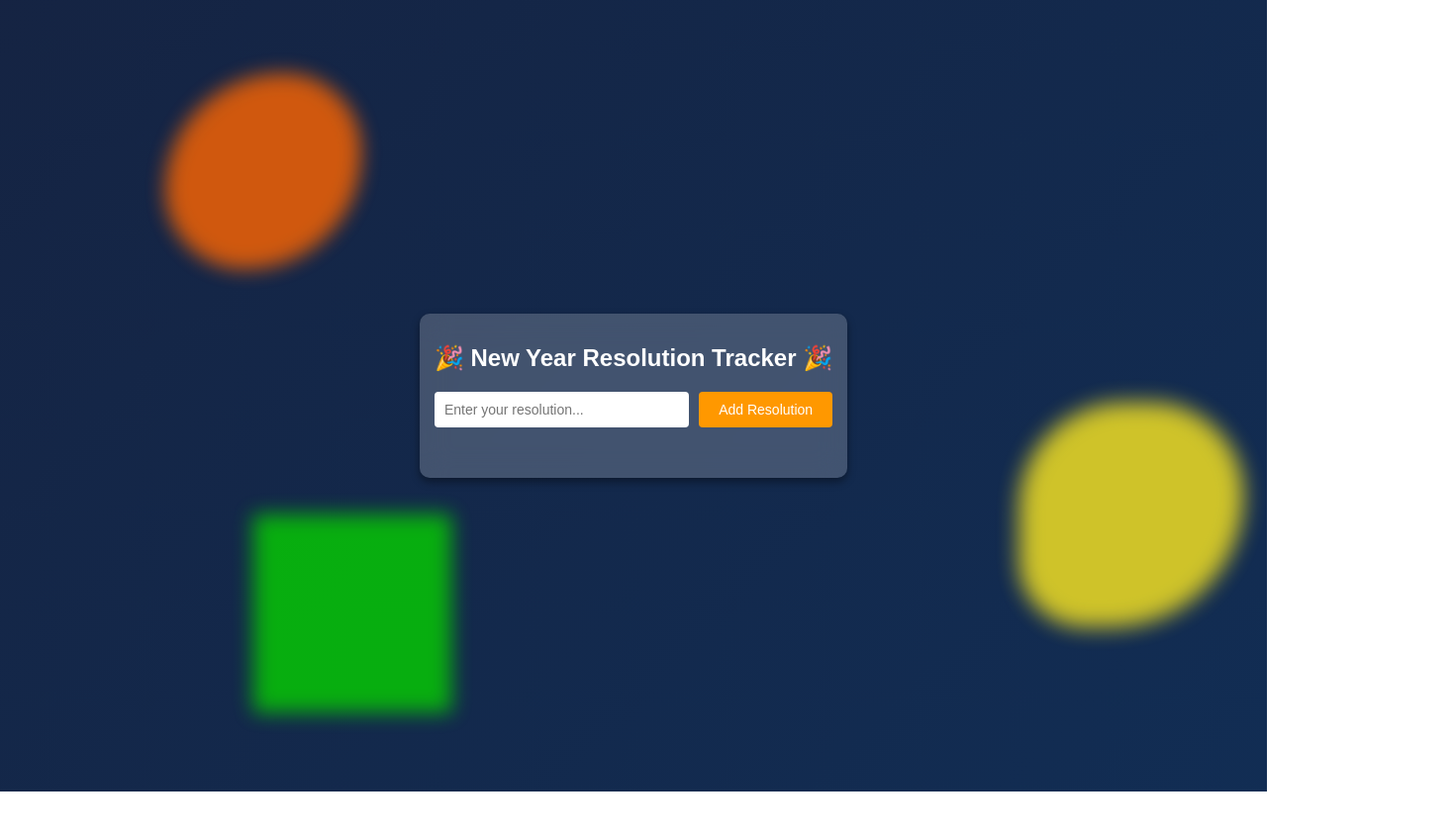
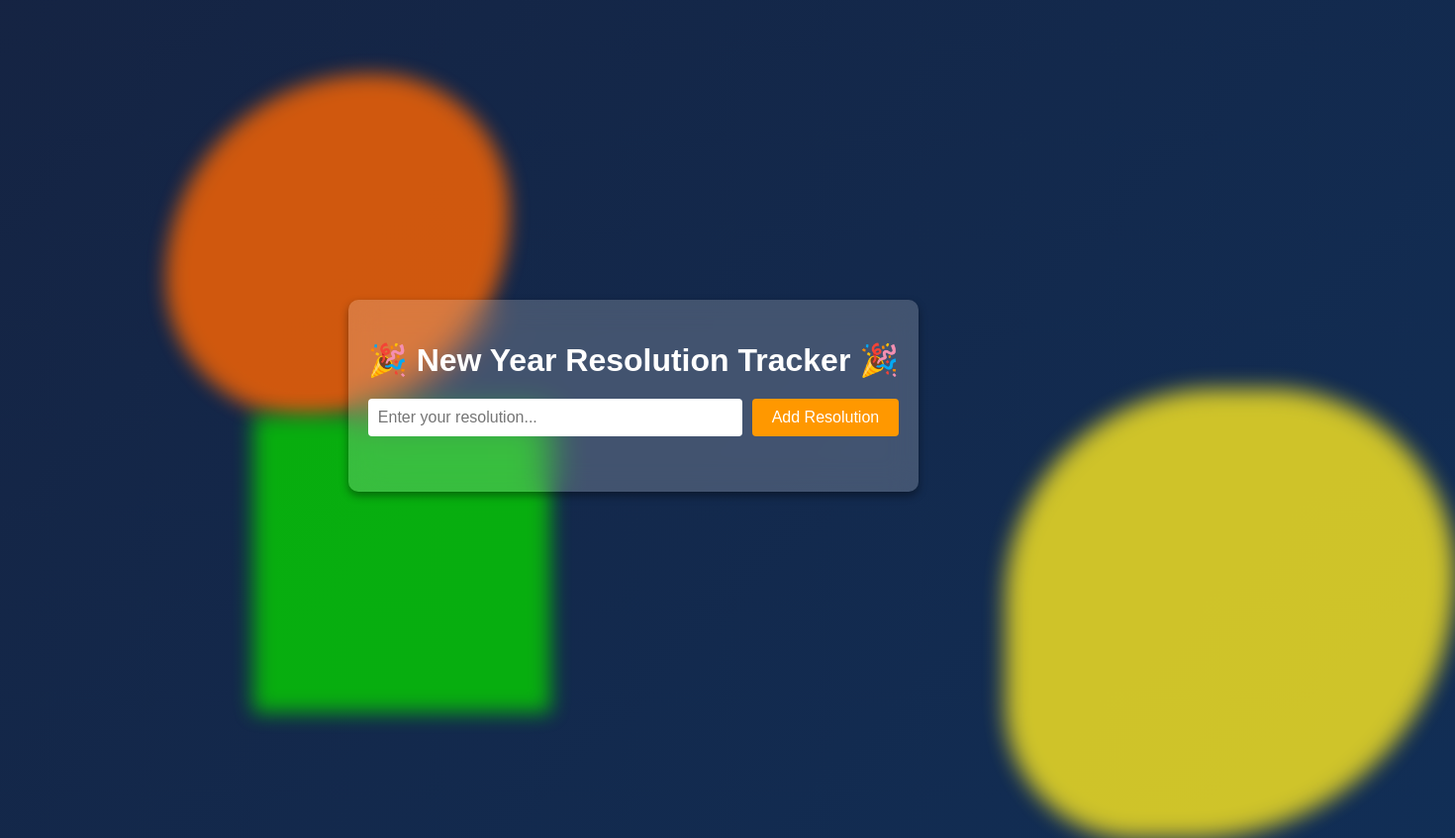
Before and after one commit to CogniSolver/resolution-tracker, a plain HTML site: page index.html in a window 1280 px wide. Shown: the whole page at 99% size, 1470 px wide, since content can reach past the window. Before the commit the page ends 800 px from the top, so only its background shows below. Drawn offline with Linux system fonts and the light colour scheme.

Commit message:
removed unwanted code

```diff
--- a/style.css
+++ b/style.css
@@ -92,6 +92,7 @@ h1 {
 #resolution-form {
     display: flex;
     justify-content: center;
+    gap: 10px;
     margin-bottom: 20px;
 }
 
@@ -101,7 +102,6 @@ h1 {
     font-size: 16px;
     border: none;
     border-radius: 4px;
-    margin-right: 10px;
 }
 
 button {
@@ -243,23 +243,3 @@ li span {
     }
 
 }
-
-@media (min-width: 1200px) {
-    #app {
-        max-width: none;
-        padding: 15px;
-    }
-
-    h1 {
-        font-size: 1.5em;
-    }
-
-    button, #resolution-input {
-        font-size: 14px;
-    }
-
-    .blob:nth-child(1), .blob:nth-child(2), .blob:nth-child(3) {
-        width: 200px;
-        height: 200px;
-    }
-}
```
